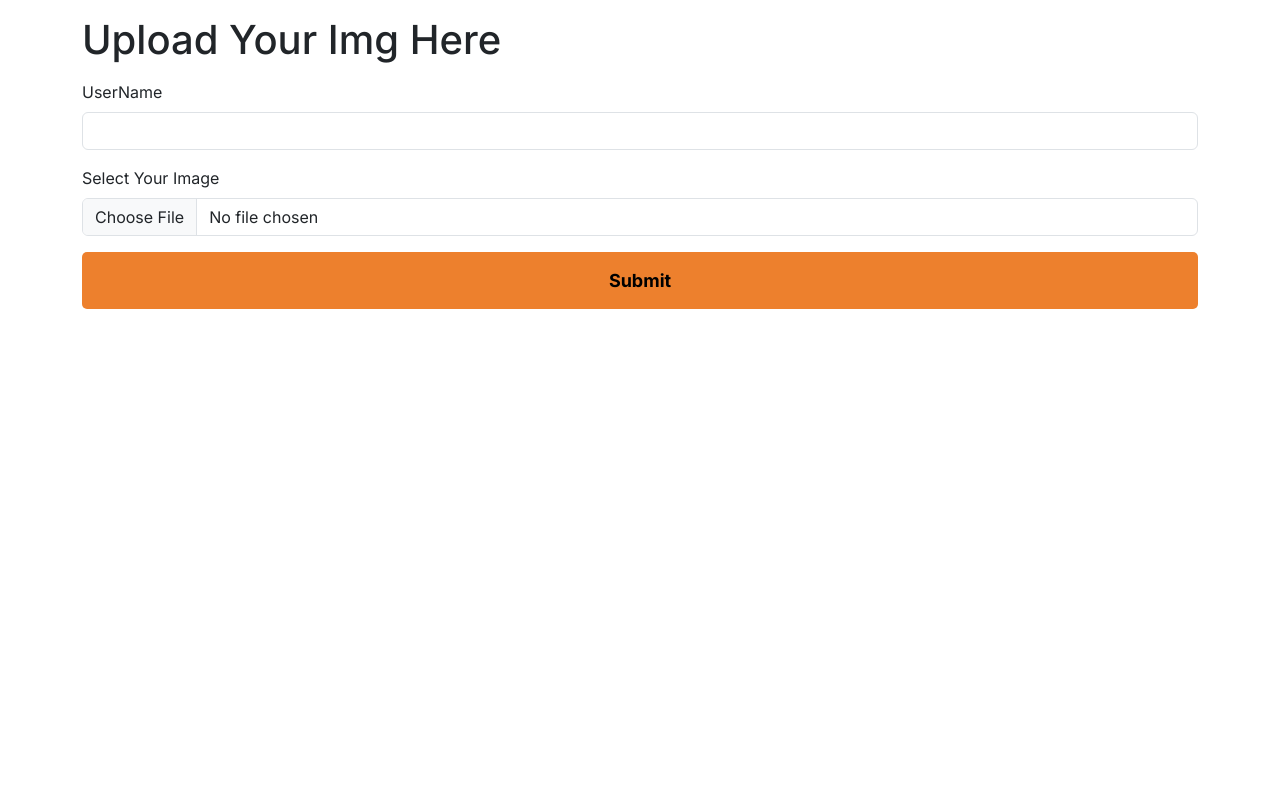
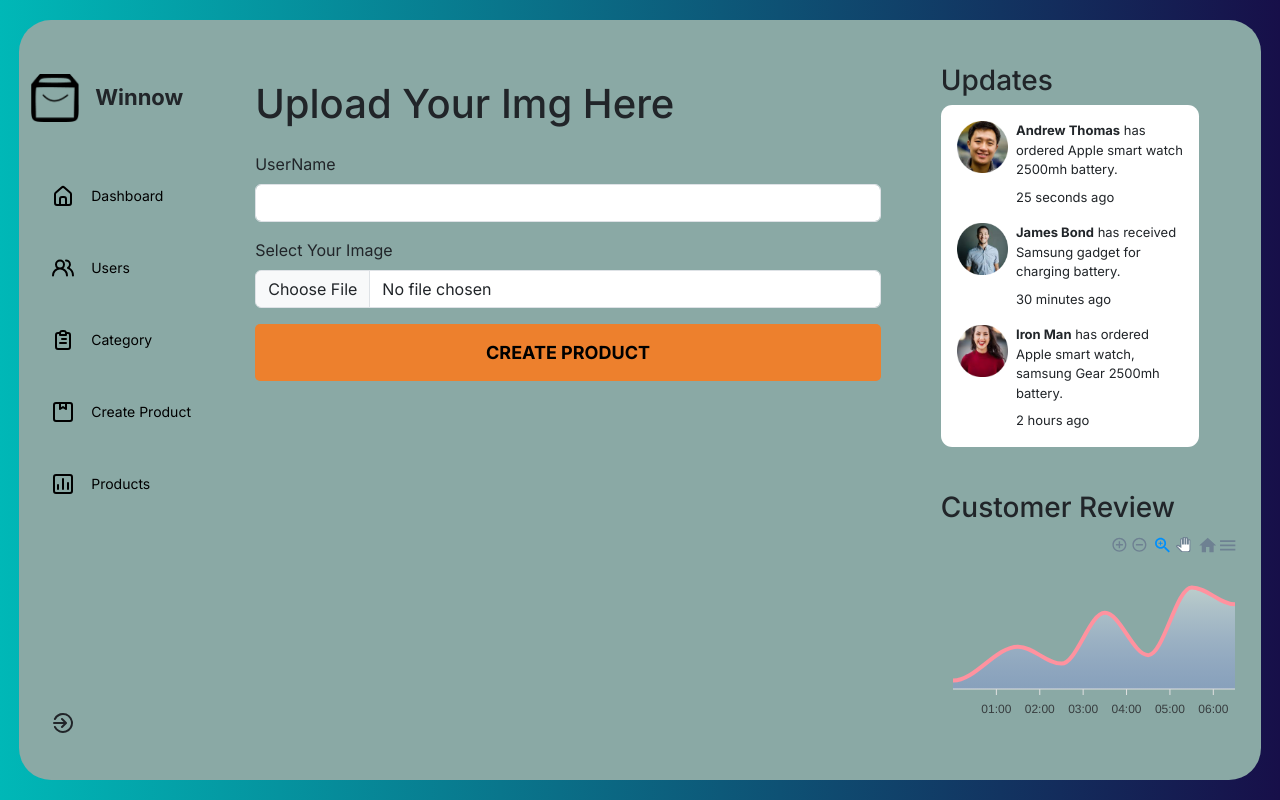
Before and after one commit to Ppreedam/winnow, a React (Create React App) app in the folder client/: page /formproduct in a window 1280 px wide. Built offline with nearby package versions, Linux system fonts and the light colour scheme.

Commit message:
create product page started

```diff
--- a/client/src/component/AllRoutes/AllRoutes.jsx
+++ b/client/src/component/AllRoutes/AllRoutes.jsx
@@ -106,7 +106,7 @@ const AllRoutes = () => {
           path="/admin/createproduct"
           element={
             <PrivateRoute>
-              <CreateProducts />
+              <CreateProducts2 />
             </PrivateRoute>
           }
         />
--- a/client/src/pages/Admin/CreateProducts/CreateProducts.jsx
+++ b/client/src/pages/Admin/CreateProducts/CreateProducts.jsx
@@ -28,7 +28,7 @@ const CreateProducts = () => {
   const getAllCategory = async () => {
     try {
       const { data } = await axios.get(
-        "https://winnow-backend-api.onrender.com/api/v1/category/get-category"
+        "http://localhost:8000/api/v1/category/get-category"
       );
       if (data?.success) {
         setCategories(data?.category);
@@ -102,7 +102,7 @@ const CreateProducts = () => {
               className={style.productName}
               onChange={(e) => setPhoto(e.target.value)}
             />
-            <img src={photo} style={{height:"300px", width:"500px"}}/>
+            {/* <img src={photo} style={{height:"300px", width:"500px"}}/> */}
             <div className={style.categoryImage}>
               <label className="btn btn-outline-secondary col-md-12">
                 {photo ? photo.name : "Upload Photo"}
--- a/client/src/pages/Admin/CreateProducts/CreateProducts2.jsx
+++ b/client/src/pages/Admin/CreateProducts/CreateProducts2.jsx
@@ -1,11 +1,13 @@
-import React, { useState } from 'react'
-import Button from 'react-bootstrap/Button';
-import Form from 'react-bootstrap/Form';
-import axios from "axios"
-import { useNavigate } from "react-router-dom"
+import React, { useState } from "react";
+import Button from "react-bootstrap/Button";
+import Form from "react-bootstrap/Form";
+import axios from "axios";
+import { useNavigate } from "react-router-dom";
+import Sidebar from "../Sidebar/Sidebar";
+import RightSide from "../RightSide/RightSide";
+import style from "./CreateProducts.module.css";
 
 const CreateProducts2 = () => {
-
   const [fname, setFName] = useState("");
 
   const [file, setFile] = useState("");
@@ -15,11 +17,11 @@ const CreateProducts2 = () => {
   const setdata = (e) => {
     const { value } = e.target;
     setFName(value);
-  }
+  };
 
   const setimgfile = (e) => {
-    setFile(e.target.files[0])
-  }
+    setFile(e.target.files[0]);
+  };
 
   // adduser data
 
@@ -32,43 +34,61 @@ const CreateProducts2 = () => {
 
     const config = {
       headers: {
-        "Content-Type": "multipart/form-data"
-      }
-    }
-    console.log(formData,config)
+        "Content-Type": "multipart/form-data",
+      },
+    };
+    console.log(formData, config);
 
-    const res = await axios.post("http://localhost:8000/api/v1/product/register", formData, config);
-    console.log(res)
+    const res = await axios.post(
+      "http://localhost:8000/api/v1/product/register",
+      formData,
+      config
+    );
+    console.log(res);
 
     if (res.data.status === 401 || !res.data) {
-        console.log("errror")
+      console.log("errror");
     } else {
-      history("/")
+      history("/");
     }
-  }
+  };
 
   return (
-    <>
-      <div className="container mt-3">
+    <div className={style.App}>
+      <div className={style.AppGlass}>
+        <Sidebar />
+        <div className={style.MainDash}>
           <h1>Upload Your Img Here</h1>
 
-        <Form className='mt-3'>
+          <Form className="mt-3">
             <Form.Group className="mb-3" controlId="formBasicEmail">
               <Form.Label>UserName</Form.Label>
-            <Form.Control type="text" name='fname' onChange={setdata} placeholder="" />
+              <Form.Control
+                type="text"
+                name="fname"
+                onChange={setdata}
+                placeholder=""
+              />
             </Form.Group>
 
             <Form.Group className="mb-3" controlId="formBasicPassword">
               <Form.Label>Select Your Image</Form.Label>
-            <Form.Control type="file" onChange={setimgfile} name='photo' placeholder="" />
+              <Form.Control
+                type="file"
+                onChange={setimgfile}
+                name="photo"
+                placeholder=""
+              />
             </Form.Group>
-          <Button variant="primary" type="submit" onClick={addUserData}>
-            Submit
+            <Button variant="light" type="submit" onClick={addUserData}>
+              CREATE PRODUCT
             </Button>
           </Form>
         </div>
-    </>
-  )
-}
+        <RightSide />
+      </div>
+    </div>
+  );
+};
 
-export default CreateProducts2
+export default CreateProducts2;
```
Also changed, not shown: 1 other file (tests, documents, lock files or other folders). Lines whose indentation alone changed are shown as unchanged.
